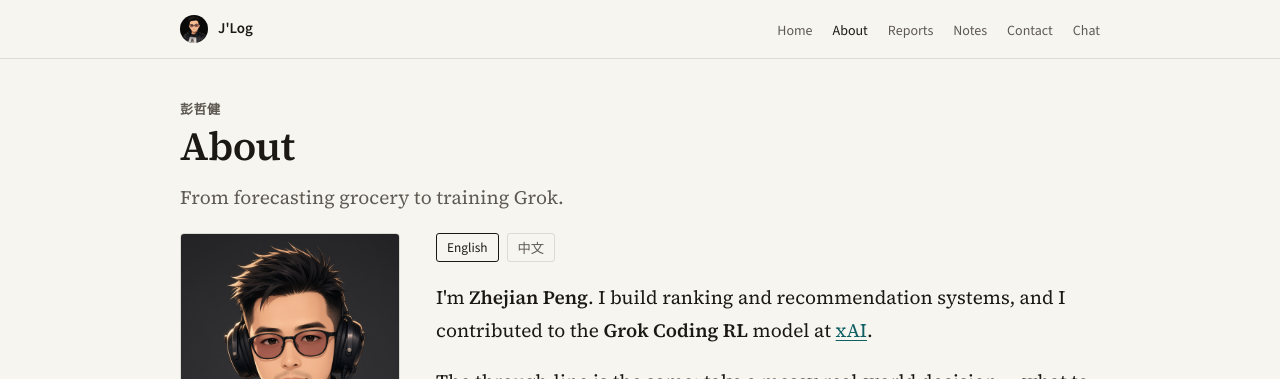
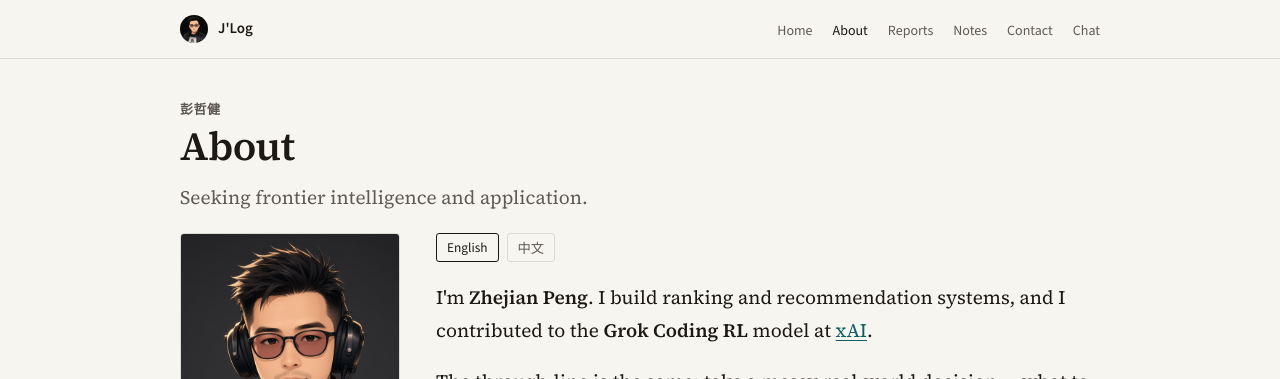
Before and after one commit to jazzikp/jazzikp.github.io, a Jekyll site: the page built from about.html, in a window 1280 px wide and 900 px high. Shown: the top 379 px of the window. Built offline with Jekyll 4.4.1, drawn with Linux system fonts in a browser that asks for light colours.

Commit message:
Update About subtitle

```diff
--- a/about.html
+++ b/about.html
@@ -1,7 +1,7 @@
 ---
 layout: page
 title: About
-description: From forecasting grocery to training Grok.
+description: Seeking frontier intelligence and application.
 eyebrow: 彭哲健
 ---
 <div class="about-grid">
```
